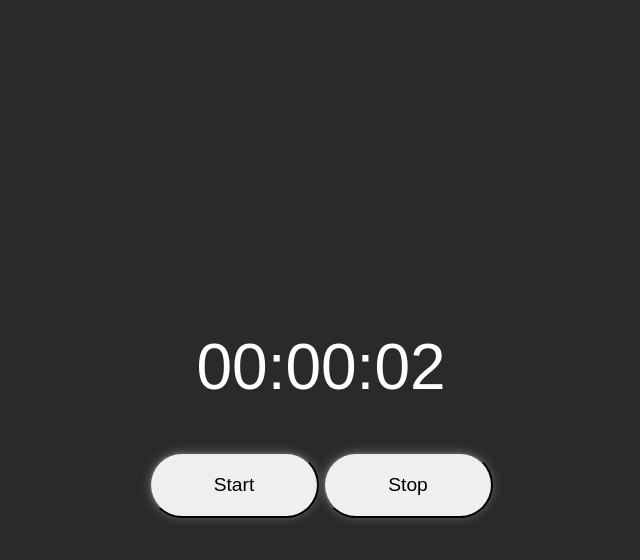
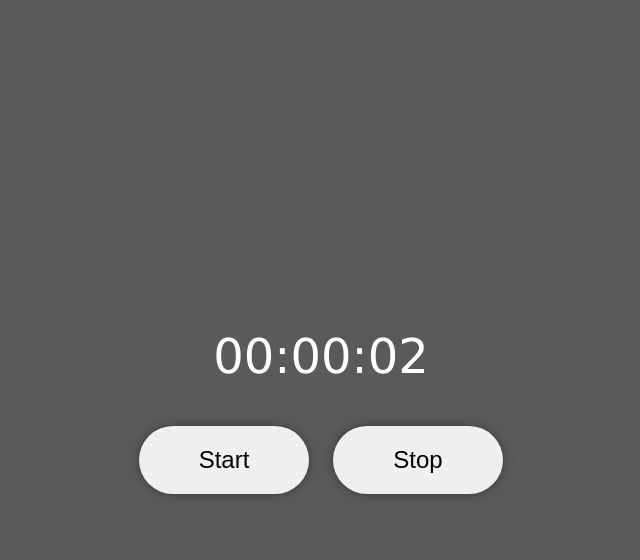
Before and after one commit to dev-mahbub/stopwatch, a plain HTML site: page index.html in a window 1280 px wide. Both pictures are taken after a click on the button "Start". Shown: the whole page, without its empty margins (319-959 px from the left). Drawn offline with Linux system fonts and the light colour scheme.

Commit message:
second practice

```diff
--- a/script.js
+++ b/script.js
@@ -1,11 +1,9 @@
-
 let clock = document.querySelector(".clock");
 
 let sec = 0,
     min = 0,
     hr = 0,
     intervalID;
-
 const startStopwatch = () => {
     intervalID = setInterval(() => {
         if (sec < 59) {
@@ -13,20 +11,18 @@ const startStopwatch = () => {
         } else if (min >= 59) {
             hr++;
             min = 0;
-        }
-        else {
+        } else {
             sec = 0;
             min++;
         }
 
-        const seconds = sec.toString().padStart(2, "0");
-        const minutes = min.toString().padStart(2, "0");
-        const hours = hr.toString().padStart(2, "0");
+        const second = sec.toString().padStart(2, "0");
+        const minute = min.toString().padStart(2, "0");
+        const hour = hr.toString().padStart(2, "0");
 
-        clock.innerText = `${hours}:${minutes}:${seconds}`
-
-    }, 1000);
-};
+        clock.innerText = `${hour}:${minute}:${second}`
+    }, 1000)
+}
 
 const stopStopwatch = () => {
     clearInterval(intervalID);
--- a/style.css
+++ b/style.css
@@ -4,7 +4,8 @@
 }
 
 .container {
-    background-color: #2b292a;
+    background-color: rgb(90, 90, 90);
+    width: 100%;
     height: 100vh;
     display: flex;
     justify-content: center;
@@ -13,24 +14,25 @@
 }
 
 .clock {
-    padding: 3rem;
     color: white;
-    font-size: 4rem;
-    font-family: sans-serif;
+    padding: 2rem;
+    font-size: 3rem;
+    font-family: 'Lucida Sans', 'Lucida Sans Regular', 'Lucida Grande', 'Lucida Sans Unicode', Geneva, Verdana, sans-serif;
 }
 
 button {
-    padding: 1.25rem;
+    padding: 20px;
+    font-size: 1.5rem;
     width: 170px;
-    box-shadow: 0 0 10px rgb(97, 96, 96);
-    cursor: pointer;
     border-radius: 50px;
     outline: none;
-    font-size: 1.2rem;
-    transition: all 0.3s;
+    border: none;
+    margin: 10px;
+    box-shadow: 0 0 10px rgb(56, 56, 56);
+    transition: all 0.2s;
 }
 
 button:hover {
-    background-color: #2b292a;
-    color: #fff;
+    background-color: rgb(56, 56, 56);
+    color: white;
 }
```
Also changed, not shown: index.html (+4 -3 lines).
